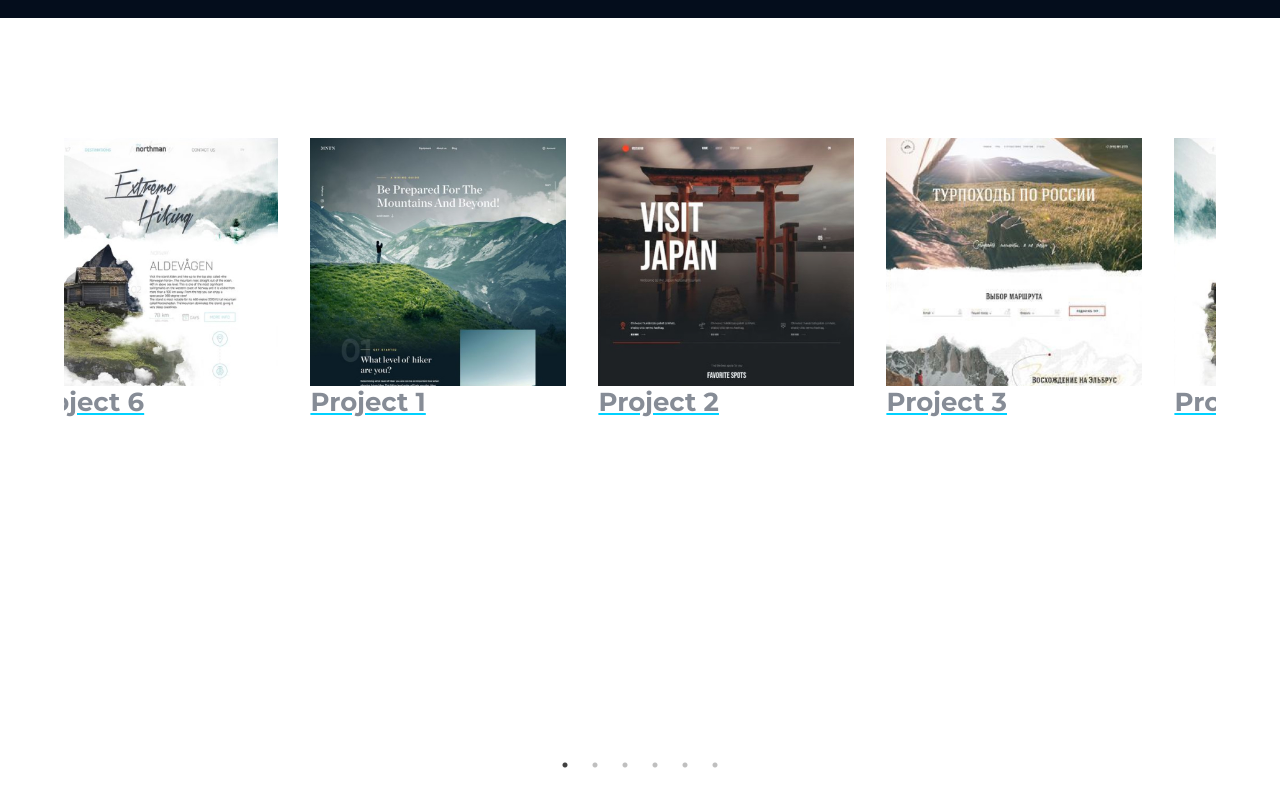
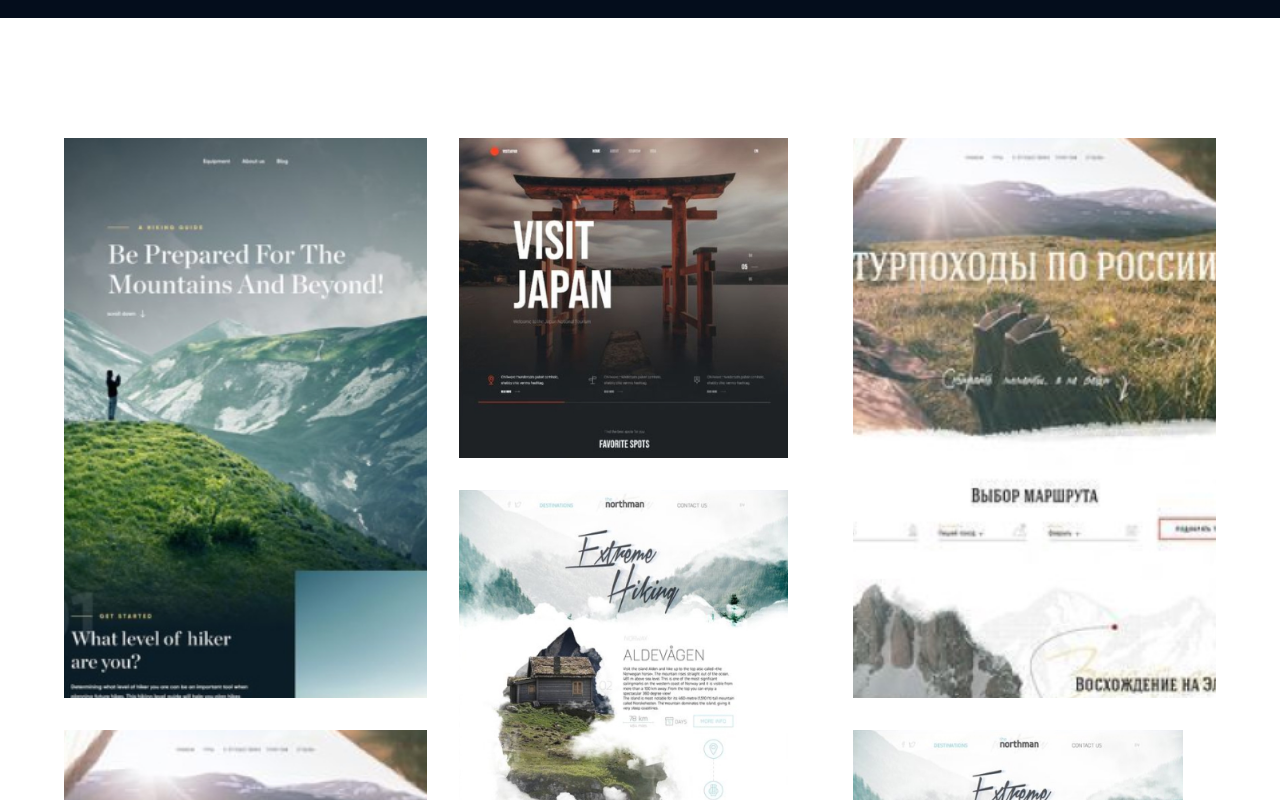
Before and after one commit to cjbeales/portfolio-2023, a Next.js app: page / in a window 1280 px wide. Shown: the part 1540-2340 px from the top of the page. Built offline with nearby package versions, Linux system fonts and the light colour scheme.

Commit message:
Project section converted to a masonry grid

```diff
--- a/package.json
+++ b/package.json
@@ -18,8 +18,7 @@
     "prop-types": "^15.8.1",
     "react": "18.2.0",
     "react-dom": "18.2.0",
-    "react-slick": "^0.29.0",
-    "slick-carousel": "^1.8.1"
+    "react-responsive-masonry": "^2.1.7"
   },
   "devDependencies": {
     "sass": "^1.61.0"
--- a/src/components/Carousel/index.js
+++ /dev/null
@@ -1,20 +0,0 @@
-import React from 'react'
-import Slider from "react-slick";
-import "slick-carousel/slick/slick.css";
-import "slick-carousel/slick/slick-theme.css";
-
-export const Carousel = ({ carouselSettings, data }) => {
-    return (
-        <Slider {...carouselSettings}>
-            {data.map(({ title, image, href }) => (
-                <a
-                    key={title}
-                    href={href}
-                >
-                    <img src={image} alt={title} />
-                    <h4>{title}</h4>
-                </a>
-            ))}
-        </Slider>
-    )
-}
--- a/src/components/Projects/ProjectList.js
+++ b/src/components/Projects/ProjectList.js
@@ -8,6 +8,7 @@ export const ProjectList = [
         title: 'Project 2',
         href: '/projects/project-2',
         image: '/projects/screen-2.jpg',
+        halfSize: true
     },
     {
         title: 'Project 3',
@@ -18,6 +19,7 @@ export const ProjectList = [
         title: 'Project 4',
         href: '/projects/project-4',
         image: '/projects/screen-4.jpg',
+        halfSize: true
     },
     {
         title: 'Project 5',
@@ -28,5 +30,6 @@ export const ProjectList = [
         title: 'Project 6',
         href: '/projects/project-4',
         image: '/projects/screen-4.jpg',
+        halfSize: true
     }
 ]
--- a/src/components/Projects/index.js
+++ b/src/components/Projects/index.js
@@ -1,21 +1,31 @@
-import React from 'react'
-import { ProjectList } from './ProjectList'
+import React from 'react';
+import styles from './projects.module.scss';
+import Masonry, { ResponsiveMasonry } from "react-responsive-masonry";
+import { ProjectList } from './ProjectList';
 import { Container } from '../Container';
-import { Carousel } from '@/components';
 
-var settings = {
-    dots: true,
-    infinite: true,
-    speed: 500,
-    slidesToShow: 4.5,
-    arrows: false
-};
-
-export const ProjectsSlider = () => {
+export const Projects = () => {
     return (
         <section id="projects">
             <Container variant='large'>
-                <Carousel carouselSettings={settings} data={ProjectList} />
+
+
+                <ResponsiveMasonry
+                    columnsCountBreakPoints={{ 350: 1, 750: 2, 900: 3 }}
+                >
+                    <Masonry gutter={"32px"}>
+                        {ProjectList.map(({ image, i, title, halfSize }) => (
+                            <a href={'/'} className={styles.projct}>
+                                <img
+                                    key={i}
+                                    src={image}
+                                    className={`${styles.project__thumbnail} ${halfSize ? styles.halfSize : ''}`}
+                                />
+                            </a>
+                        ))}
+                    </Masonry>
+                </ResponsiveMasonry>
+
             </Container>
         </section>
 
--- /dev/null
+++ b/src/components/Projects/projects.module.scss
@@ -0,0 +1,15 @@
+.project {
+
+    &__thumbnail {
+        width: 100%;
+        display: block;
+        object-fit: cover;
+        object-position: top;
+        min-height: 70vh;
+    }
+}
+
+.halfSize {
+    max-height: 40vh;
+    min-height: 0;
+}
--- a/src/components/index.js
+++ b/src/components/index.js
@@ -4,5 +4,4 @@ export { Container } from './Container';
 export { Header } from './Header/index'
 export { Splash } from './Splash/index';
 export { SplitContent } from './Content/SplitContent/index';
-export { ProjectsSlider } from './Projects/index';
-export { Carousel } from './Carousel/index';
+export { Projects } from './Projects/index';
--- a/src/pages/index.js
+++ b/src/pages/index.js
@@ -1,4 +1,4 @@
-import { Splash, About, ProjectsSlider } from '@/components';
+import { Splash, About, Projects } from '@/components';
 import Layout from '@/components/Layout';
 
 export default function Home() {
@@ -6,7 +6,7 @@ export default function Home() {
     <Layout>
       <Splash />
       <About />
-       <ProjectsSlider />
+      <Projects />
     </Layout>
   )
 }
```
Also changed, not shown: 2 other files (tests, documents, lock files or other folders).
